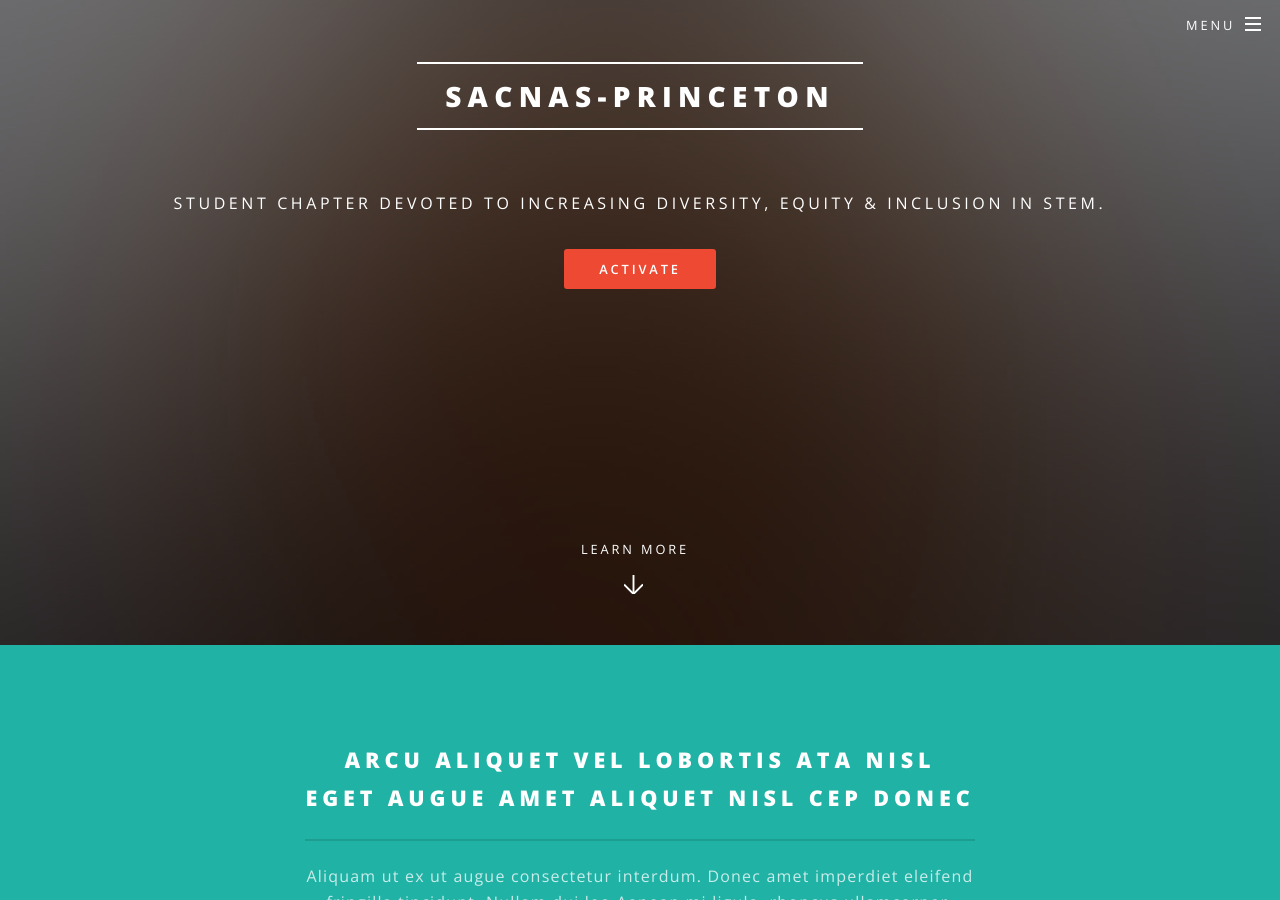
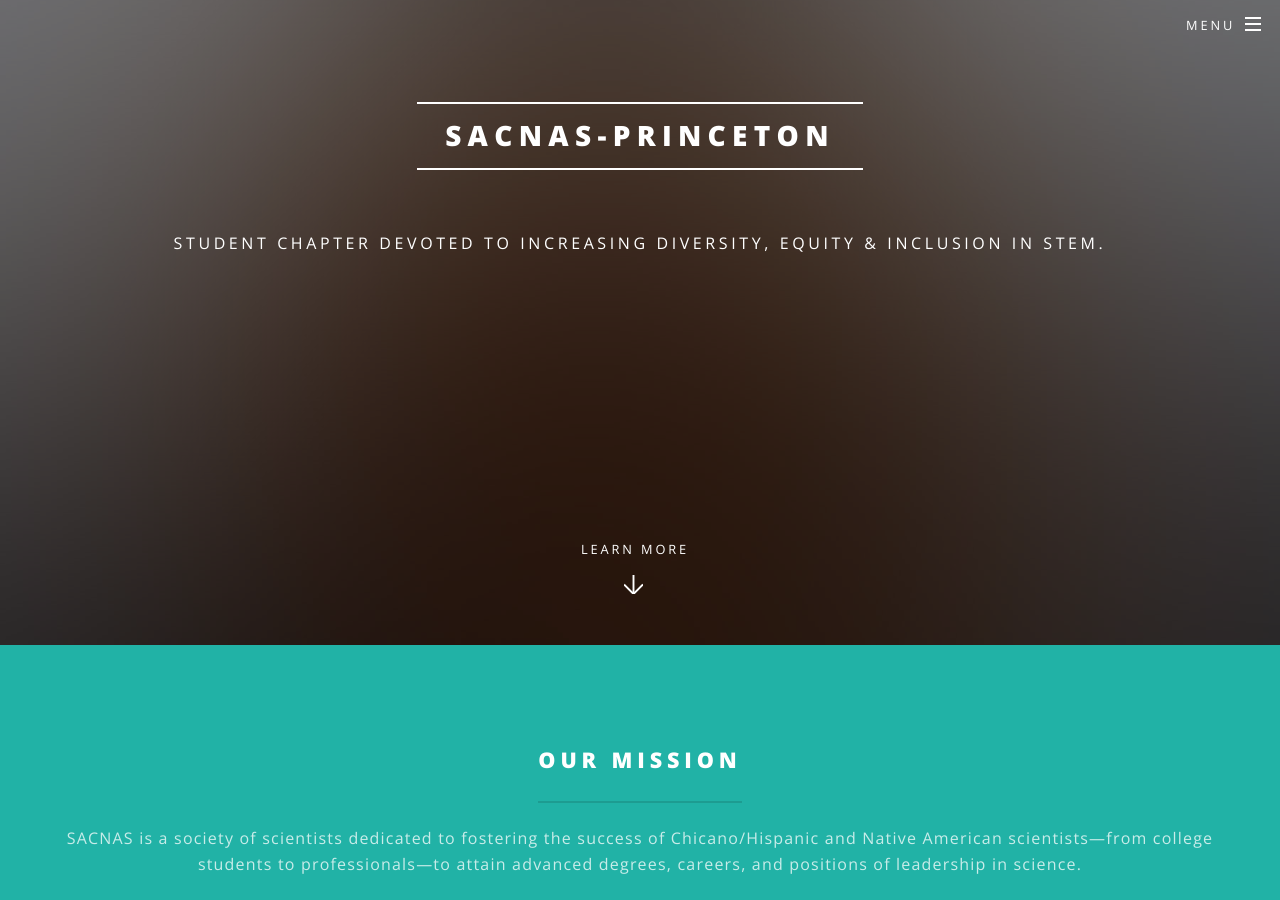
Before and after one commit to SACNAS-Princeton/SACNAS-Princeton.github.io, a Jekyll site: the page built from index.html, in a window 1280 px wide and 900 px high, scrolled down 255 px. Built offline with Jekyll 4.4.1, drawn with Linux system fonts in a browser that asks for light colours; some of the changed text lies outside the part shown.

Commit message:
working on main page content

```diff
--- a/index.html
+++ b/index.html
@@ -6,9 +6,9 @@
 						<div class="inner">
 							<h2>{{ site.title }}</h2>
 							<p>{{ site.description | markdownify }}</p>
-							<ul class="actions">
+							<!-- <ul class="actions">
 								<li><a href="#" class="button special">Activate</a></li>
-							</ul>
+							</ul> -->
 						</div>
 						<a href="#one" class="more scrolly">Learn More</a>
 					</section>
@@ -17,10 +17,10 @@
 					<section id="one" class="wrapper style1 special">
 						<div class="inner">
 							<header class="major">
-								<h2>Arcu aliquet vel lobortis ata nisl<br />
-								eget augue amet aliquet nisl cep donec</h2>
-								<p>Aliquam ut ex ut augue consectetur interdum. Donec amet imperdiet eleifend<br />
-								fringilla tincidunt. Nullam dui leo Aenean mi ligula, rhoncus ullamcorper.</p>
+								<h2> Our Mission <br />
+								</h2>
+								<p>SACNAS is a society of scientists dedicated to fostering the success of Chicano/Hispanic and Native American scientists—from college students to professionals—to attain advanced degrees, careers, and positions of leadership in science.<br />
+								</p>
 							</header>
 							<ul class="icons major">
 								<li><span class="icon fa-diamond major style1"><span class="label">Lorem</span></span></li>
```
